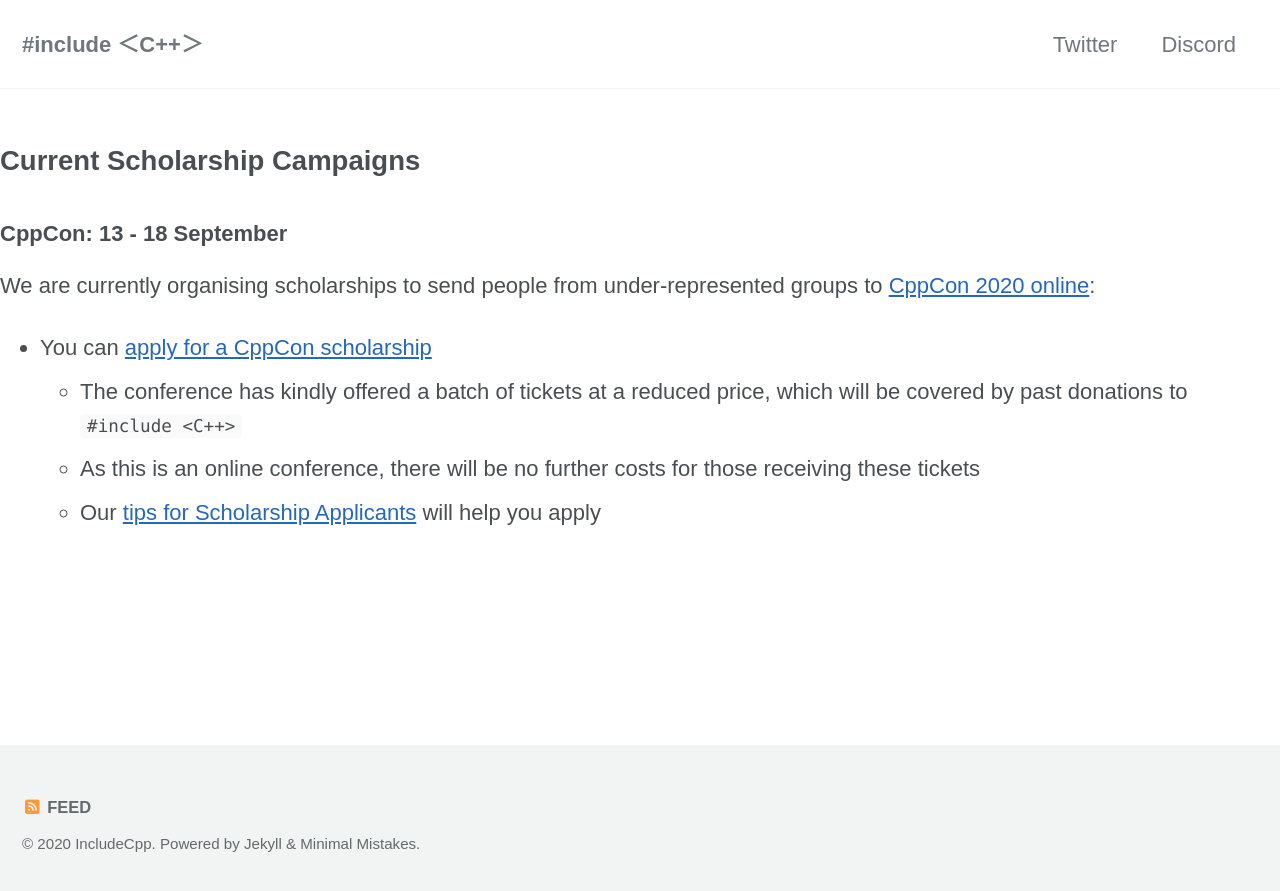
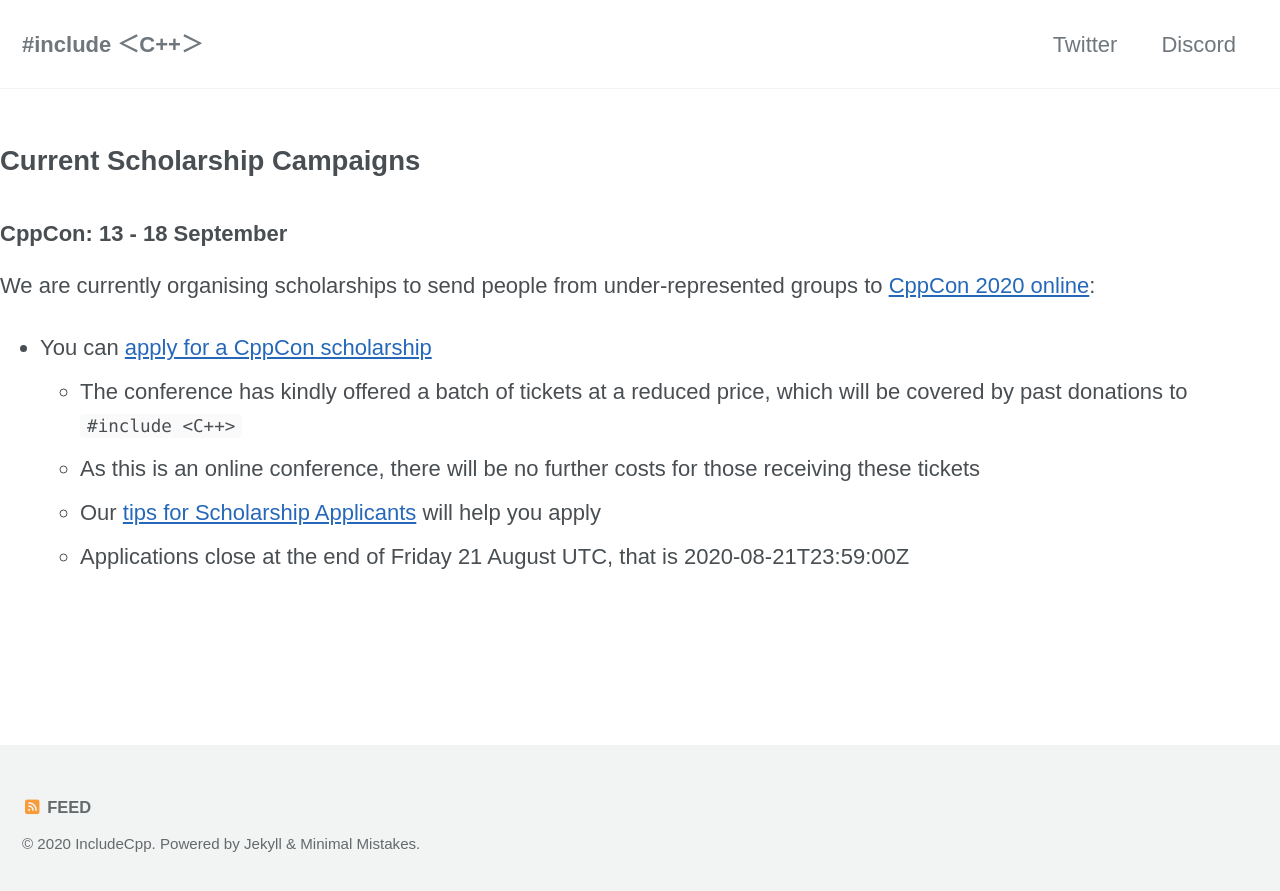
Before and after one commit to include-cpp/include-cpp.github.io, a Jekyll site: the page built from conferences/current_funding_campaign.md, in a window 1280 px wide. Shown: the top 891 px of the page. Built offline with Jekyll 4.4.1, drawn with Linux system fonts in a browser that asks for light colours; cached includes are drawn as plain includes; nearby versions of some CDN libraries; our own code applies the rules of GitHub Pages for plain Markdown files.

Commit message:
Note closing date for CppCon scholarships

```diff
--- a/conferences/current_funding_campaign.md
+++ b/conferences/current_funding_campaign.md
@@ -18,3 +18,4 @@ We are currently organising scholarships to send people from under-represented g
     * The conference has kindly offered a batch of tickets at a reduced price, which will be covered by past donations to `#include <C++>`
     * As this is an online conference, there will be no further costs for those receiving these tickets
     * Our [tips for Scholarship Applicants](/conferences/scholarships/#tips-for-scholarship-applicants) will help you apply
+    * Applications close at the end of Friday 21 August UTC, that is 2020-08-21T23:59:00Z
```
